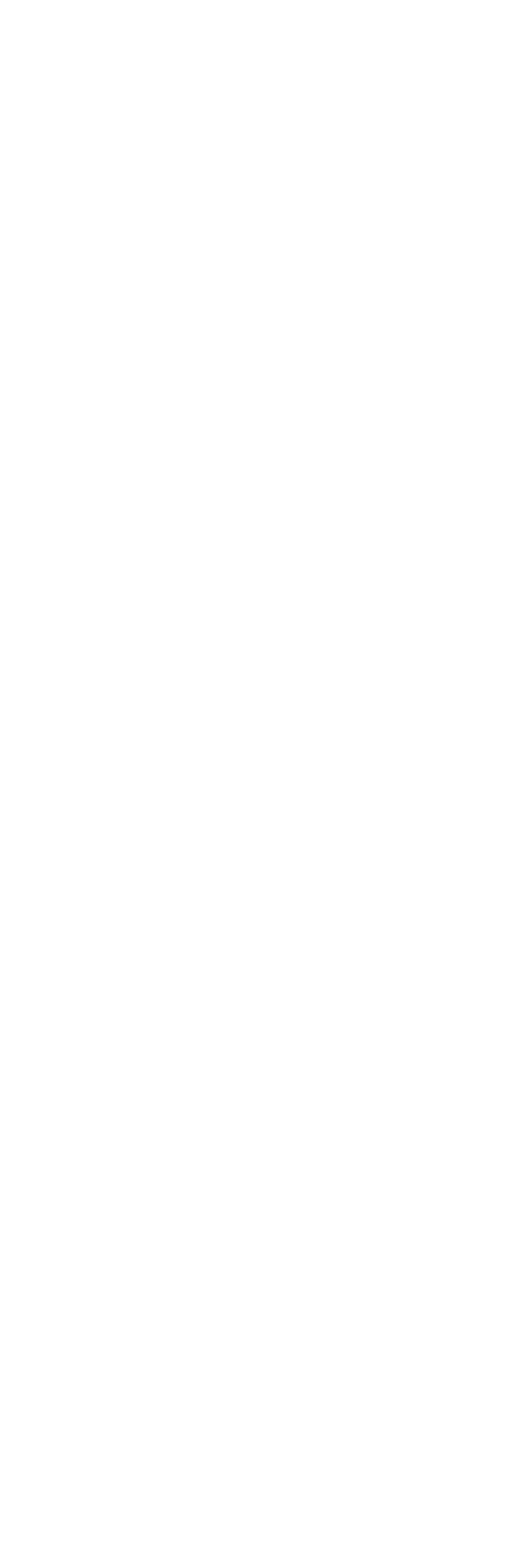
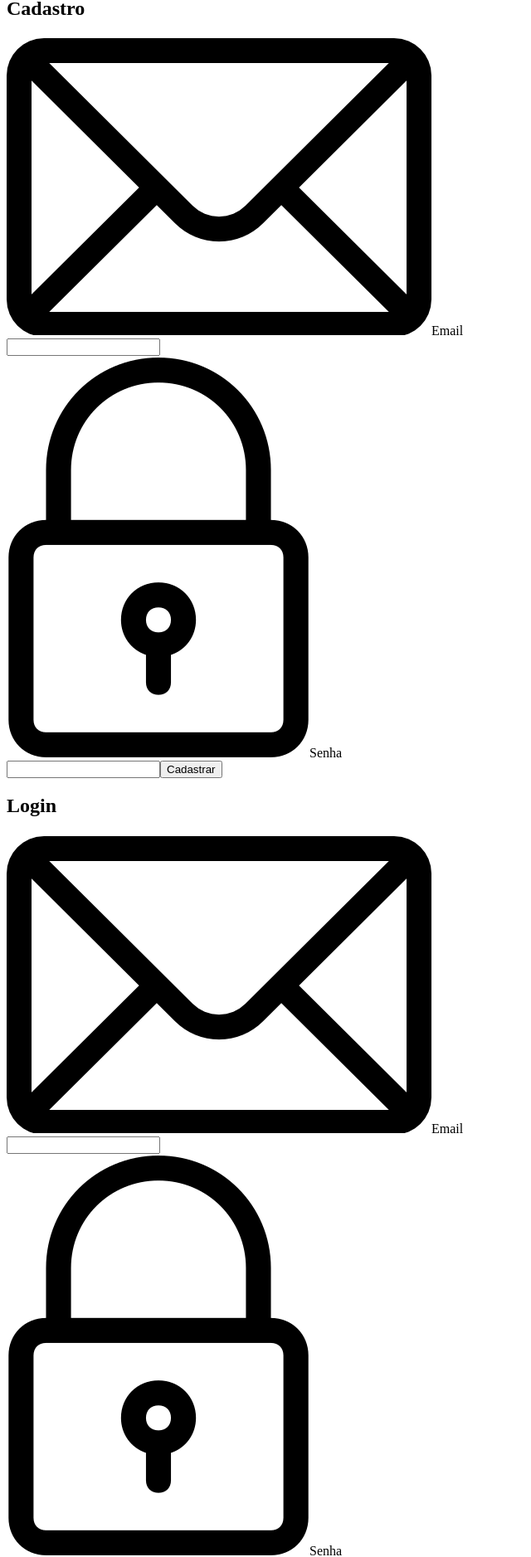
Before and after one commit to DanielJunkes/ProjetoWeb2, a React (Create React App) app: page / in a window 1280 px wide. Shown: the part 2559-4436 px from the top of the page at 83% size, without its empty margins (0-640 px from the left). Before the commit the page ends 2544 px from the top, so only its background shows below. Built offline with nearby package versions, Linux system fonts and the light colour scheme.

Commit message:
Compentizando cadastrar, login e botões

```diff
--- a/src/App.js
+++ b/src/App.js
@@ -2,6 +2,9 @@ import Header from "./components/header"
 import Home from "./components/home"
 import Resultado from "./components/resultadoTeste"
 import Pergunta from "./components/perguntas"
+import Cadastro from "./components/cadastro"
+import Login from "./components/login"
+import Botao from "./components/botoes"
 
 
 
@@ -12,7 +15,9 @@ function App() {
      <Home/>
      <Resultado/>
      <Pergunta/>
-
+     <Cadastro/>
+     <Login/>
+     <Botao/>
     </div>
   );
 }
--- /dev/null
+++ b/src/components/botoes/index.js
@@ -0,0 +1,43 @@
+import React from "react";
+
+class login extends React.Component{
+    menu = {
+        voltar: () => {
+            return (
+                <>
+                    <button class="btnVoltar" type="button" onclick="window.location = 'http://localhost:8080/login/cadastrodetestes'">Voltar</button>
+                </>
+            )
+        },
+
+        cancelar: () => {
+            return (
+                <>
+                    <button class="btnVoltar" type="button" onclick="window.location = 'http://localhost:8080/login/cadastrodetestes'">Cancelar</button>
+                </>
+            )
+        },
+
+        proximo: () => {
+            return (
+                <>
+                    <button class="btnVoltar" type="button" onclick="window.location = 'http://localhost:8080/login/cadastrodetestes'">Proximo</button>
+                </>
+            )
+        },
+
+    }
+
+    render() {
+        return(
+            <>
+                <this.menu.voltar/>
+                <this.menu.cancelar/>
+                <this.menu.proximo/>
+            </>
+        )
+    }
+
+}
+
+export default login
--- /dev/null
+++ b/src/components/cadastro/index.js
@@ -0,0 +1,27 @@
+import React from "react";
+
+class cadastro extends React.Component{
+    render() {
+        return(
+            <>
+                <form class="form">
+                    <h2 class="tituloForm">Cadastro</h2>
+                    <div class="containerEmail">
+                        <img class="emailPng" src="../img/email.png" alt="Email"/>
+                        <label for="emailInputCadastro">Email</label>
+                    </div>
+                    <input type="email" id="emailInputCadastro" required/>
+                    <div class="containerSenha">
+                        <img class="senhaPng" src="../img/senha.png" alt="Senha"/>
+                        <label for="senhaInputCadastro">Senha</label>
+                    </div>
+                    <input type="password" id="senhaInputCadastro" required/>
+                    <button class="btnForms" type="submit" onclick="cadastroUsuario()">Cadastrar</button>
+                </form>
+            </>
+        )
+    }
+
+}
+
+export default cadastro
--- /dev/null
+++ b/src/components/login/index.js
@@ -0,0 +1,27 @@
+import React from "react";
+
+class login extends React.Component{
+    render() {
+        return(
+            <>
+                <form class="form">
+                    <h2 class="tituloForm">Login</h2>
+                    <div class="containerEmail">
+                        <img class="emailPng" src="../img/email.png" alt="Email"/>
+                        <label for="emailInputLogin">Email</label>
+                    </div>
+                    <input type="email" id="emailInputLogin" required/>
+                    <div class="containerSenha">
+                        <img class="senhaPng" src="../img/senha.png" alt="Senha"/>
+                        <label for="senhaInputLogin">Senha</label>
+                    </div>
+                    <input type="password" id="senhaInputLogin" required/>
+                    <button class="btnForms" type="button" onclick="loginUsuario()">Login</button>
+                </form>
+            </>
+        )
+    }
+
+}
+
+export default login
--- a/trab1/public/html/cadastrar_pergunta.html
+++ b/trab1/public/html/cadastrar_pergunta.html
@@ -12,10 +12,12 @@
 </head>
 <body>
     <div class="conteudo">
-        <header class="header">
+        <!--  -->
+        <!-- <header class="header">
             <img class="logo" src="../../../img/logo.png" alt="Cérebro">
             <h1 class="titulo">Teste de Memória</h1>
-        </header>
+        </header> -->
+
         <div class="containerConteudo">
             <div class="containerTopo">
                 <h2 id="nome">Teste: </h2>
```
Also changed, not shown: trab1/public/html/home(reactizado).html (+4 -4 lines), trab1/public/html/login_cadastro(reactizado).html (renamed from trab1/public/html/login_cadastro.html, +5 -4 lines), trab1/public/html/responder_pergunta.html (+5 -3 lines), trab1/app.js (renamed from app.js), trab1/public/html/lista_resultados(reactizado).html (renamed from trab1/public/html/lista_resultados.html).
